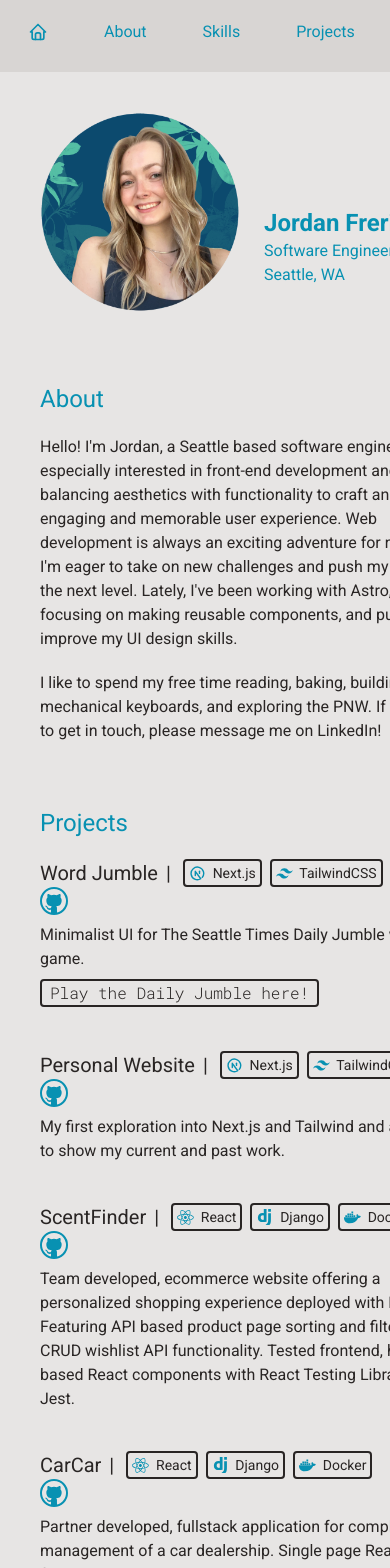
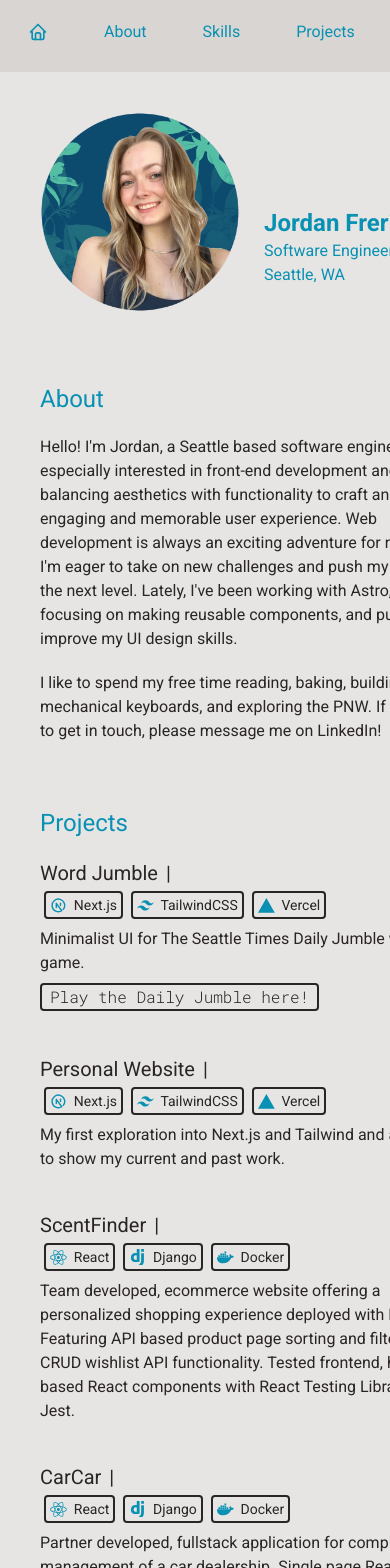
Before and after one commit to frerij/portfolio, a Next.js app: page / in a window 390 px wide. Shown: the top 1568 px of the page. Built offline with nearby package versions, Linux system fonts and the light colour scheme.

Commit message:
fixed styling for consistency between mobile and desktop

```diff
--- a/components/Project.jsx
+++ b/components/Project.jsx
@@ -18,16 +18,17 @@ export default function Project({
 }) {
   return (
     <div className="text-stone-800 dark:text-stone-200 ">
-      <div className="flex flex-col justify-between mb-1 sm:flex-row ">
-        <div className="flex flex-row ">
+      <div className="flex flex-col mb-1 sm:flex-row ">
+        <div className="flex flex-row">
           <div className="text-xl shrink-0 ">{title} </div>
           <div className="text-xl mx-2"> |</div>
-
-          <div className="flex flex-row items-center shrink-0 ">
+        </div>
+        <div className="flex flex-row items-center shrink-0 justify-between grow mt-1 sm:mt-0">
+          <div className="flex flex-row">
             {stack !== [] &&
               stack.map((tool) => <SkillItem name={tool} key="" />)}
           </div>
-        </div>
+
           <span>
             <a href={githubLink} target="_blank" rel="noreferrer">
               <VscGithub
@@ -36,6 +37,7 @@ export default function Project({
               />
             </a>
           </span>
+        </div>
       </div>
 
       <div className="mt-2">
```
Lines whose indentation alone changed are shown as unchanged.
